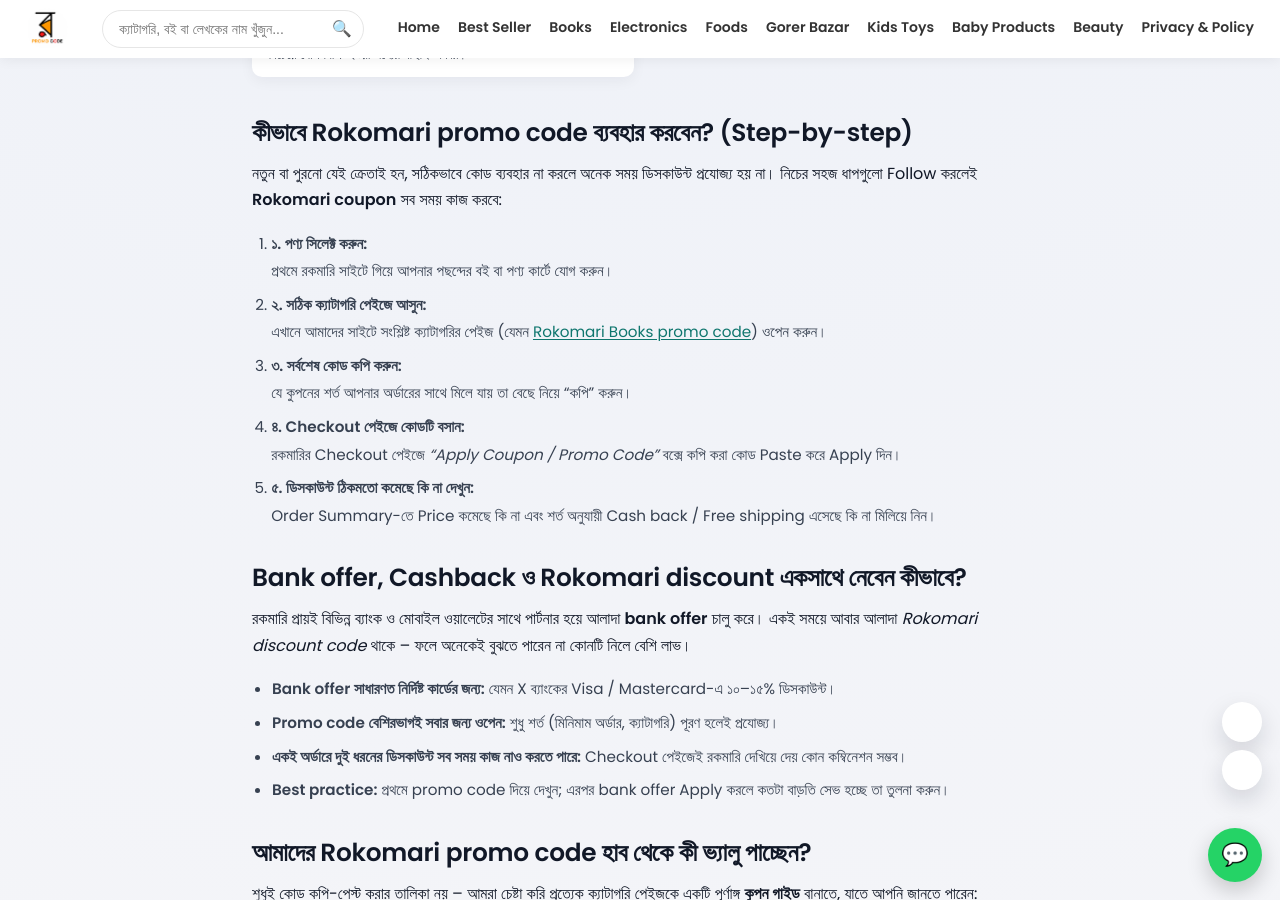
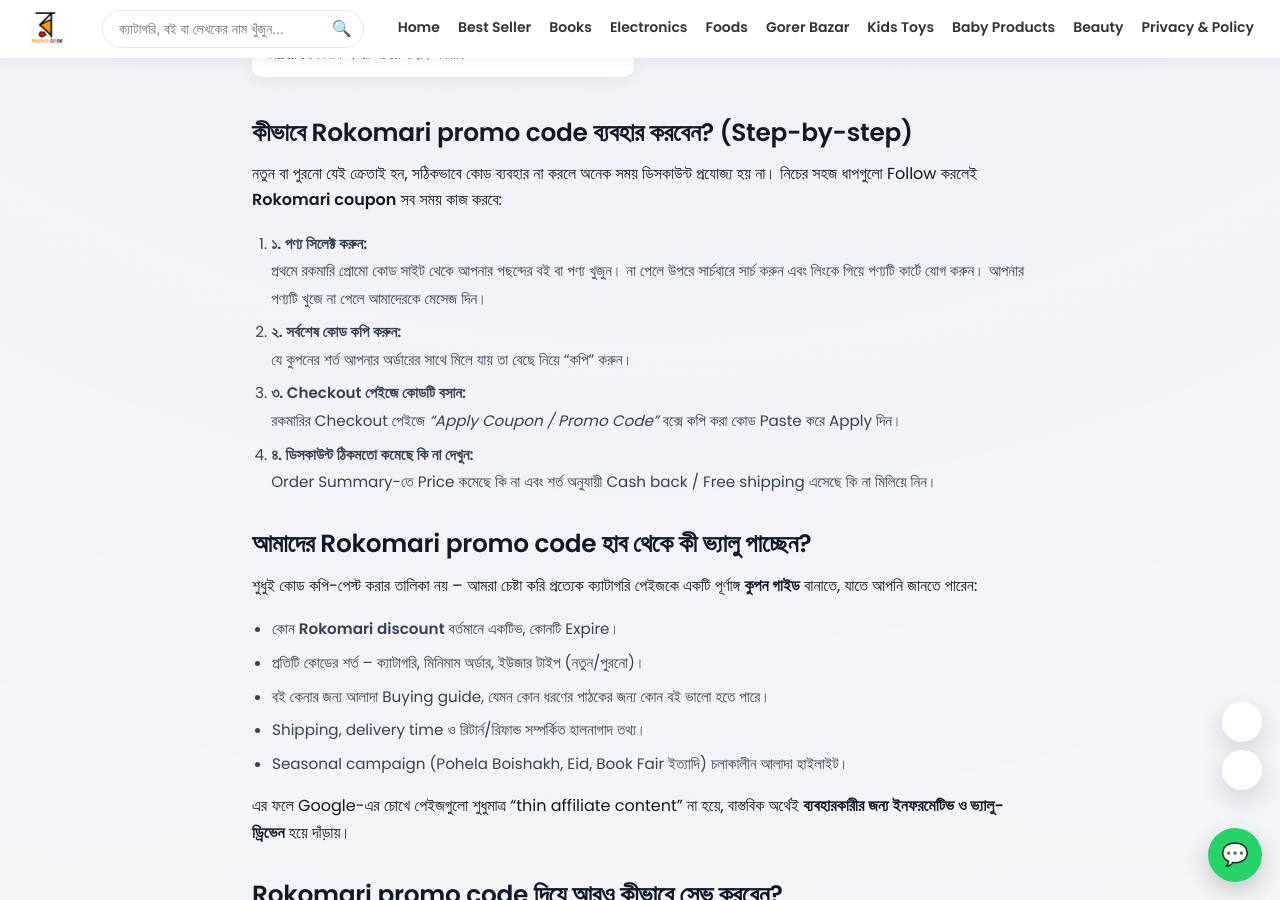
Before and after one commit to RokomariPromoCode/rokomaripromocode.github.io, a Jekyll site: the page built from index.md, in a window 1280 px wide and 900 px high, scrolled down 969 px. Built offline with Jekyll 4.4.1, drawn with Linux system fonts in a browser that asks for light colours.

Commit message:
Update index.md

```diff
--- a/index.md
+++ b/index.md
@@ -84,29 +84,24 @@
   <ol class="ordered-list">
     <li>
       <strong>১. পণ্য সিলেক্ট করুন:</strong>
-      <br>প্রথমে রকমারি সাইটে গিয়ে আপনার পছন্দের বই বা পণ্য কার্টে যোগ করুন।
+      <br>প্রথমে রকমারি প্রোমো কোড সাইট থেকে আপনার পছন্দের বই বা পণ্য খুজুন। না পেলে উপরে সার্চবারে সার্চ করুন এবং লিংকে গিয়ে পণ্যটি কার্টে যোগ করুন। আপনার পণ্যটি খুজে না পেলে আমাদেরকে মেসেজ দিন।
     </li>
     <li>
-      <strong>২. সঠিক ক্যাটাগরি পেইজে আসুন:</strong>
-      <br>এখানে আমাদের সাইটে সংশ্লিষ্ট ক্যাটাগরির পেইজ (যেমন
-      <a href="{{ '/rokomari-books/' | relative_url }}">Rokomari Books promo code</a>) ওপেন করুন।
-    </li>
-    <li>
-      <strong>৩. সর্বশেষ কোড কপি করুন:</strong>
+      <strong>২. সর্বশেষ কোড কপি করুন:</strong>
       <br>যে কুপনের শর্ত আপনার অর্ডারের সাথে মিলে যায় তা বেছে নিয়ে “কপি” করুন।
     </li>
     <li>
-      <strong>৪. Checkout পেইজে কোডটি বসান:</strong>
+      <strong>৩. Checkout পেইজে কোডটি বসান:</strong>
       <br>রকমারির Checkout পেইজে <em>“Apply Coupon / Promo Code”</em> বক্সে কপি করা কোড Paste করে Apply দিন।
     </li>
     <li>
-      <strong>৫. ডিসকাউন্ট ঠিকমতো কমেছে কি না দেখুন:</strong>
+      <strong>৪. ডিসকাউন্ট ঠিকমতো কমেছে কি না দেখুন:</strong>
       <br>Order Summary-তে Price কমেছে কি না এবং শর্ত অনুযায়ী Cash back / Free shipping এসেছে কি না মিলিয়ে নিন।
     </li>
   </ol>
 </section>
 
-<!-- BANK OFFER & DISCOUNT COMBO -->
+<!-- BANK OFFER & DISCOUNT COMBO
 <section class="container home-guide">
   <h2>Bank offer, Cashback ও Rokomari discount একসাথে নেবেন কীভাবে?</h2>
   <p>
@@ -120,7 +115,7 @@
     <li><strong>Best practice:</strong> প্রথমে promo code দিয়ে দেখুন; এরপর bank offer Apply করলে কতটা বাড়তি সেভ হচ্ছে তা তুলনা করুন।</li>
   </ul>
 </section>
-
+-->
 <!-- VALUE PROPOSITION -->
 <section class="container home-guide">
   <h2>আমাদের Rokomari promo code হাব থেকে কী ভ্যালু পাচ্ছেন?</h2>
```
